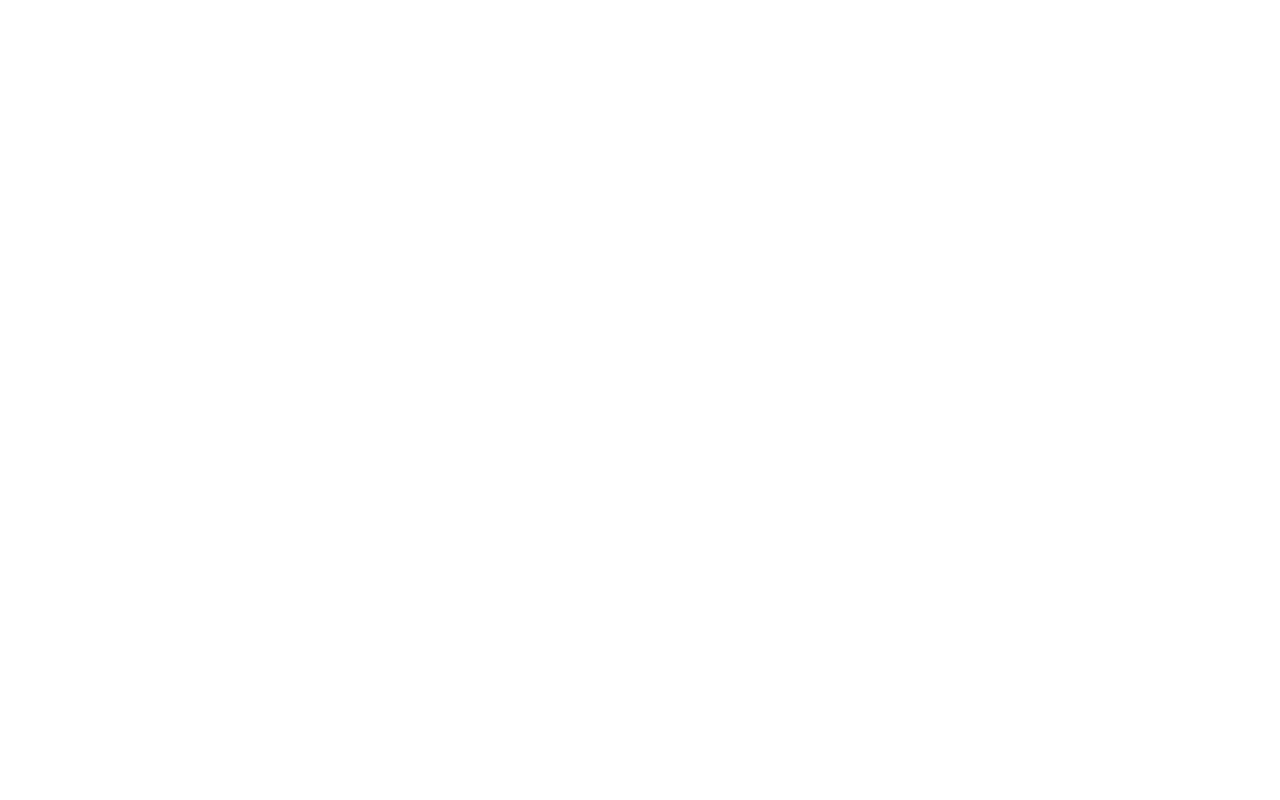
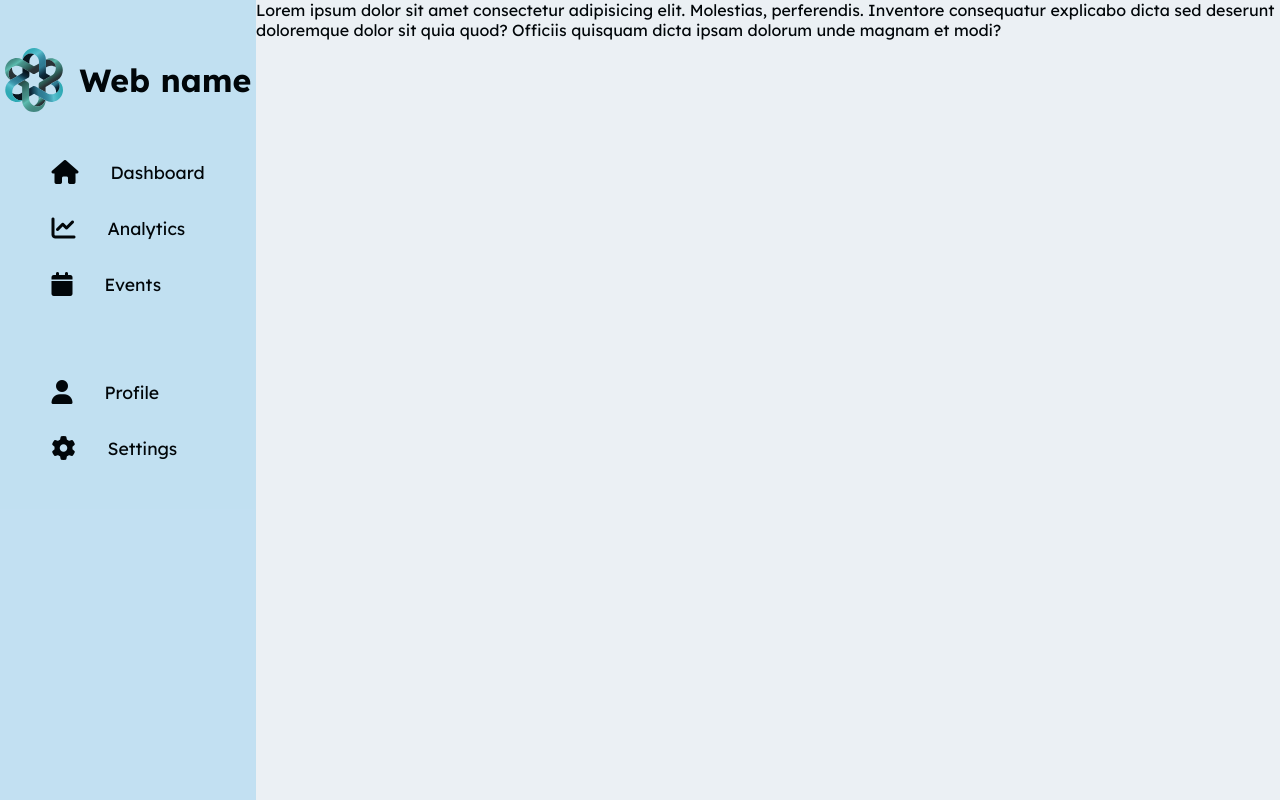
Before and after one commit to Santy-git/dashboard, a plain HTML site: page index.html in a window 1280 px wide. Drawn offline with Linux system fonts and the light colour scheme.

Commit message:
sidebar a medio hacer

```diff
--- a/index.html
+++ b/index.html
@@ -5,7 +5,43 @@
     <meta name="viewport" content="width=device-width, initial-scale=1.0">
     <title>Dashboard</title>
     <link rel="stylesheet" href="styles.css">
+    <script src="https://kit.fontawesome.com/6967c465a9.js" crossorigin="anonymous"></script>
 </head>
 <body>
+    <div class="container">
+        <div class="sidebar">
+            <div class="web-info">
+                <img id="logo" src="rsc/logo.svg" alt="logo">
+                <p>Web name</p>
+            </div>
+            <div class="items">
+                <div class="item">
+                    <i class="fa-solid fa-house"></i>
+                    <p>Dashboard</p>
+                </div>
+                <div class="item">
+                    <i class="fa-solid fa-chart-line"></i>
+                    <p>Analytics</p>
+                </div>
+                <div class="item">
+                    <i class="fa-solid fa-calendar"></i>
+                    <p>Events</p>
+                </div>
+                <br>
+                <div class="item">
+                    <i class="fa-solid fa-user"></i>
+                    <p>Profile</p>
+                </div>
+                <div class="item">
+                    <i class="fa-solid fa-gear"></i>
+                    <p>Settings</p>
+                </div>
+            </div>
+        </div>
+        <!--  -->
+        <div class="content">
+            <p>Lorem ipsum dolor sit amet consectetur adipisicing elit. Molestias, perferendis. Inventore consequatur explicabo dicta sed deserunt doloremque dolor sit quia quod? Officiis quisquam dicta ipsam dolorum unde magnam et modi?</p>
+        </div>
+    </div>
 </body>
 </html>
--- a/styles.css
+++ b/styles.css
@@ -1,5 +1,15 @@
 @import url("https://fonts.googleapis.com/css2?family=Lexend:wght@100..900&display=swap");
 
+:root {
+    /* colors */
+    --bg-page:hsl(207, 29%, 94%);
+    --primary:hsl(201, 81%, 51%);
+    --primary-10:hsl(201, 81%, 51%, 10%);
+    --primary-20:hsl(201, 81%, 51%, 20%);
+    --primary-30:hsl(201, 81%, 51%, 30%);
+    --accent:hsl(245, 66%, 35%);
+    --text:hsl(200, 82%, 2%);
+}
 * {
     margin: 0;
     padding: 0;
@@ -7,4 +17,65 @@
 
 body {
     font-family: "Lexend", sans-serif;
+    font-weight: normal;
+    background-color: var(--bg-page);
+    color: var(--text);
 }
+
+.container {
+    display: grid;
+    grid-template-columns: 20% 80%;
+}
+
+.sidebar {
+    display: flex;
+    flex-direction: column;
+    align-items: center;
+    background-color: var(--primary-20);
+    padding: 0rem;
+    height: 100svh;
+}
+
+.web-info {
+    display: flex;
+    align-items: center;
+    justify-content: center;
+    padding-top: 3rem;
+    gap: 1rem;
+}
+
+#logo {
+    height: 4rem;
+}
+
+.web-info p {
+    font-size: 2rem;
+    font-weight: bold;
+}
+
+.items {
+    display: flex;
+    flex-direction: column;
+    gap: 2rem;
+    padding-top: 3rem;
+}
+
+.item {
+    display: flex;
+    align-items: center;
+    justify-content: star;
+    gap: 2rem;
+}
+
+.item:hover {
+    cursor: pointer;
+    color: var(--accent);
+}
+
+.item i {
+    font-size: 1.5rem;
+}
+
+.item p {
+    font-size: 1.1rem;
+}
```
Also changed, not shown: rsc/logo.svg (added).
